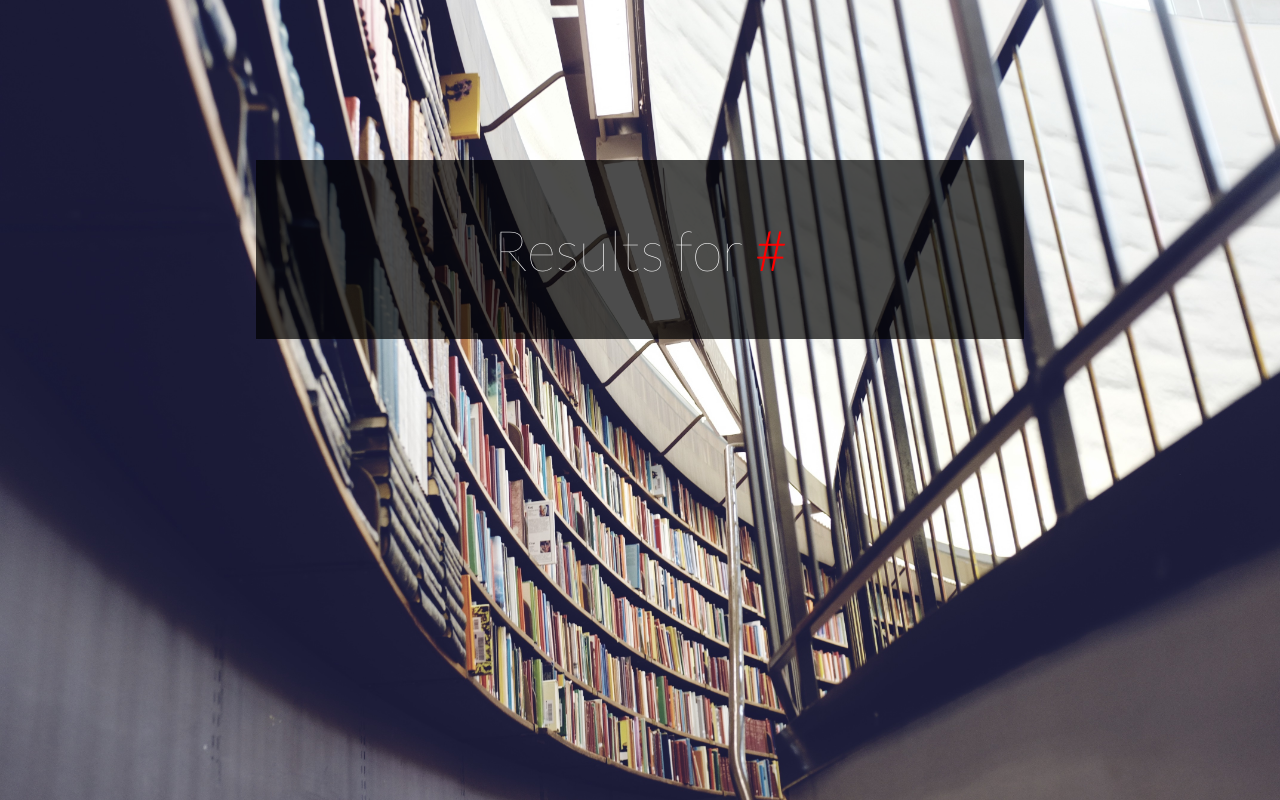
After one commit to trivigy/context, a Django app: template dotbs/templates/results.html in a window 1280 px wide. The commit adds this page. Run offline with Django 3.2, Linux system fonts and the light colour scheme; the template is opened without the code that fills it: most values are stand-ins (such as "Sample title", 1, 10 or a date in 2020); style sheets or scripts are compiled from the project's sources; some libraries are stand-ins or nearby versions.

Commit message:
Implement front-end

```diff
--- /dev/null
+++ b/dotbs/forms.py
@@ -0,0 +1,4 @@
+from django import forms
+
+class ArticleInputForm(forms.Form):
+	url = forms.CharField(label="URL")
--- /dev/null
+++ b/dotbs/models.py
@@ -0,0 +1,6 @@
+class someShit:
+    def __init__(self):
+    	self.count = 1
+
+
+SOMESHIT = someShit()
--- a/dotbs/settings.py
+++ b/dotbs/settings.py
@@ -52,6 +52,7 @@ INSTALLED_APPS = (
     'django.contrib.sessions',
     'django.contrib.messages',
     'django.contrib.staticfiles',
+    'django_extensions',
 )
 
 MIDDLEWARE_CLASSES = (
--- a/dotbs/static/css/layout.less
+++ b/dotbs/static/css/layout.less
@@ -1,5 +1,14 @@
 @import "less-mixins/utils.less";
 @import "variables.less";
+
+body {
+    background: url('../images/bg-library.jpg') repeat center center fixed;
+    // background: url('../images/bg-typewriter.jpg') repeat center center fixed;
+    -webkit-background-size: cover;
+    -moz-background-size: cover;
+    -o-background-size: cover;
+    background-size: cover;
+}
 
 html, body {
     height: 100%;
@@ -9,12 +18,72 @@ html, body {
     .box-sizing(border-box);
 }
 
+h1 {
+    margin: 0;
+    font-family: "Lato", sans-serif;
+    font-size: 3.5em;
+    font-weight: 100;
+    color: white;
+}
+
+h2 {
+    margin: 0;
+    font-family: "Lato", sans-serif;
+    font-size: 1.5em;
+    font-weight: 100;
+    color: white;
+}
+
 .wrapper {
     max-width: 960px;
     margin: 0 auto;
+    padding: 10em 0;
 }
 
 .wrapper-padded {
     .wrapper;
     padding: 2em 0;
 }
+
+.red {
+    color: red;
+}
+
+.italic {
+    font-style: italic;
+}
+
+.light-weight {
+    font-weight: 300;
+}
+
+.section-form {
+    text-align: center;
+    width: 80%;
+    margin: 0 auto;
+    padding: 3.5em 4em;
+    background-color: rgba(0,0,0,0.7);
+}
+
+.section-results {
+    text-align: center;
+    width: 80%;
+    margin: 0 auto;
+    padding: 3.5em 4em;
+    background-color: rgba(0,0,0,0.7);
+}
+
+.article-input-form {
+    // text-align: center;
+
+    .form-field {
+        width: 80%;
+        font-size: 1.1em;
+        margin: 2em 0 0 0;
+        padding: 1em 1.6667em;
+        border: 0;
+        border-bottom: 2px solid #ddd;
+        outline: none;
+        text-align: center;
+    }
+}
--- a/dotbs/templates/base.html
+++ b/dotbs/templates/base.html
@@ -8,7 +8,7 @@
     <head>
         <meta charset="utf-8">
         <meta http-equiv="X-UA-Compatible" content="IE=edge,chrome=1">
-        <title>{% block title %}Gene Gurvich{% endblock %}</title>
+        <title>{% block title %}dot bs{% endblock %}</title>
         <meta name="description" content="">
         <meta name="viewport" content="width=device-width">
         {# <link rel="author" href="{% url 'humans' %}" /> #}
@@ -22,6 +22,7 @@
             <link rel="stylesheet{% if debug %}/less{% endif %}" type="text/less" href="{{ STATIC_URL }}css/layout.less">
             <link rel="stylesheet{% if debug %}/less{% endif %}" type="text/less" href="{{ STATIC_URL }}css/components.less">
             <link rel="stylesheet{% if debug %}/less{% endif %}" type="text/less" href="{{ STATIC_URL }}css/page-specific.less">
+            <link href='http://fonts.googleapis.com/css?family=Lato:100,300,400,100italic,300italic,400italic' rel='stylesheet' type='text/css'>
             {# {% endcompress %} #}
         {% endblock %}
 
--- /dev/null
+++ b/dotbs/templates/results.html
@@ -0,0 +1,13 @@
+{% extends 'base.html' %}
+
+{% block body-id %}page-results{% endblock %}
+
+{% block body %}
+
+<div class="wrapper">
+	<section class="section-results">
+		<h1>Results for <span class="red light-weight">{{ url }}</span></h1>
+	</section>
+</div>
+
+{% endblock %}
--- a/dotbs/urls.py
+++ b/dotbs/urls.py
@@ -6,6 +6,7 @@ from dotbs import views
 urlpatterns = patterns('',
     # Examples:
     url(r'^$', views.index, name='index'),
+    url(r'^analyze/', views.analyze, name='analyze'),
 
     url(r'^admin/', include(admin.site.urls)),
 )
```
Also changed, not shown: dotbs/static/css/components.less (+9 -47 lines), dotbs/templates/index.html (+6 -2 lines), dotbs/views.py (+13 -1 lines), dotbs/static/images/bg-library.jpg (added), dotbs/static/images/bg-typewriter.jpg (added), 5 other files.
